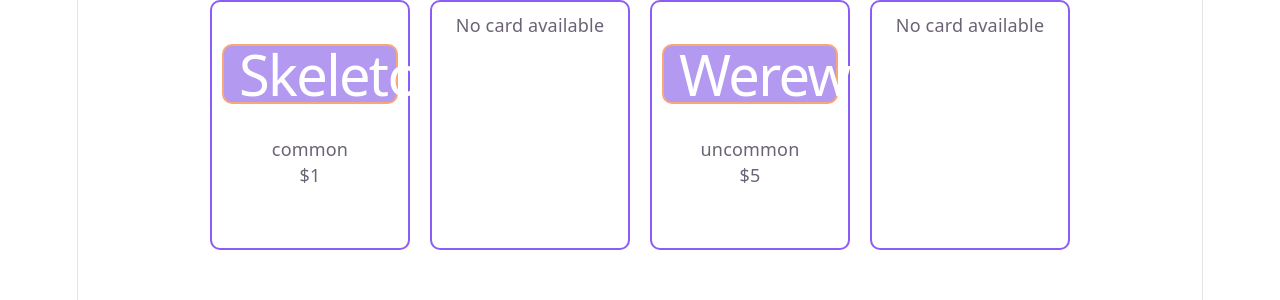
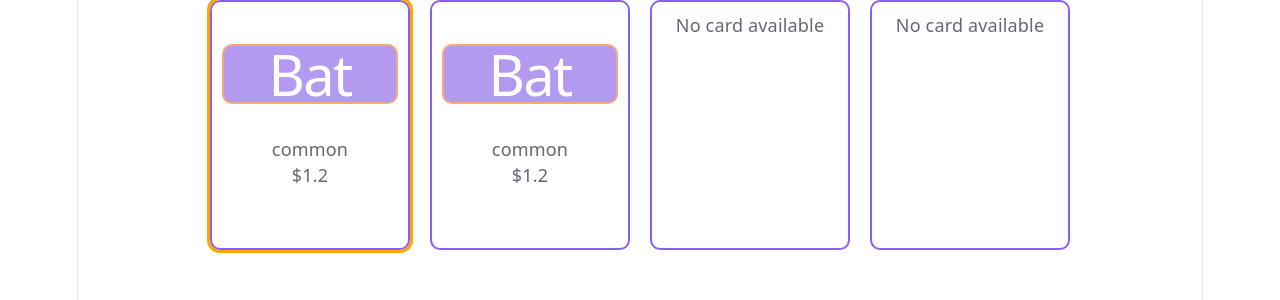
Before and after one commit to Scripting-Java/TerraTarot, a React (Vite) app: page / in a window 1280 px wide. Shown: the top 300 px of the page. Built offline with nearby package versions, Linux system fonts and the light colour scheme.

Commit message:
Verify clicking and card structure

```diff
--- a/src/App.tsx
+++ b/src/App.tsx
@@ -1,13 +1,16 @@
 import { useState } from 'react'
 import { cards } from './data/card'
+import type { card } from './data/card'
 import './App.css'
 import CardSlot from './components/cardSlot/cardSlot'
+import loadGame from './utils/loadGame'
 
 function App() {
-  const [count, setCount] = useState(0)
-  const slots = [cards[0],null,cards[7],null]
+  const [slots, setSlots] = useState<(card|null)[]>(loadGame())
+  const [slot,setSlot] = useState(0)
+
   return (
-    <CardSlot slots={slots}></CardSlot>
+    <CardSlot slots={slots} slot = {slot} setSlot={setSlot}></CardSlot>
   )
 }
 
--- a/src/components/cardSlot/cardSlot.css
+++ b/src/components/cardSlot/cardSlot.css
@@ -5,3 +5,8 @@
     justify-content: center;
     align-items: center;
 }
+
+.selected{
+    outline: 3px solid orange;
+    border-radius: 10px;
+}
--- a/src/components/cardSlot/cardSlot.tsx
+++ b/src/components/cardSlot/cardSlot.tsx
@@ -2,16 +2,26 @@ import Card from "../card/card";
 import type { card } from "../../data/card";
 import "./cardSlot.css"
 interface cardSlot {
-    slots: (card|null)[]
+    slots: (card | null)[],
+    slot: number,
+    setSlot: (index: number) => void
 }
 
-function CardSlot({ slots }: cardSlot) {
+function CardSlot({ slots, slot, setSlot }: cardSlot) {
     return (
         <div className="slots">
-            <Card card={slots[0]} />
-            <Card card={slots[1]} />
-            <Card card={slots[2]} />
-            <Card card={slots[3]} />
+            <div onClick={() => setSlot(0)}className={slot === 0 ? "selected" : "slot"}>
+                <Card card={slots[0]}></Card>
+            </div>
+            <div onClick={() => setSlot(1)}className={slot === 1 ? "selected" : "slot"}>
+                <Card card={slots[1]}></Card>
+            </div>
+            <div onClick={() => setSlot(2)}className={slot === 2 ? "selected" : "slot"}>
+                <Card card={slots[2]}></Card>
+            </div>
+            <div onClick={() => setSlot(3)}className={slot === 3 ? "selected" : "slot"}>
+                <Card card={slots[3]}></Card>
+            </div>
         </div>
     )
 }
--- a/src/data/roll.ts
+++ b/src/data/roll.ts
@@ -22,3 +22,5 @@ function roll():card{
     }
     return card
 }
+
+export default roll
--- /dev/null
+++ b/src/utils/loadGame.ts
@@ -0,0 +1,11 @@
+import roll from "../data/roll";
+import type { card } from "../data/card";
+function loadGame(): (card|null)[]{
+    const cards: (card|null)[] = []
+    cards.push(roll())
+    cards.push(roll())
+    cards.push(null)
+    cards.push(null)
+    return cards
+}
+export default loadGame
```
